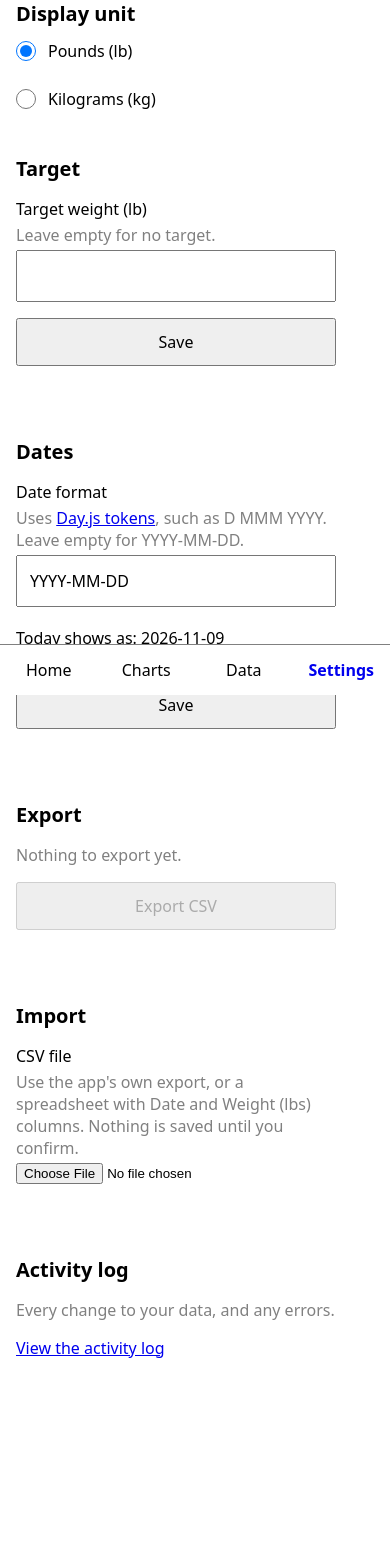
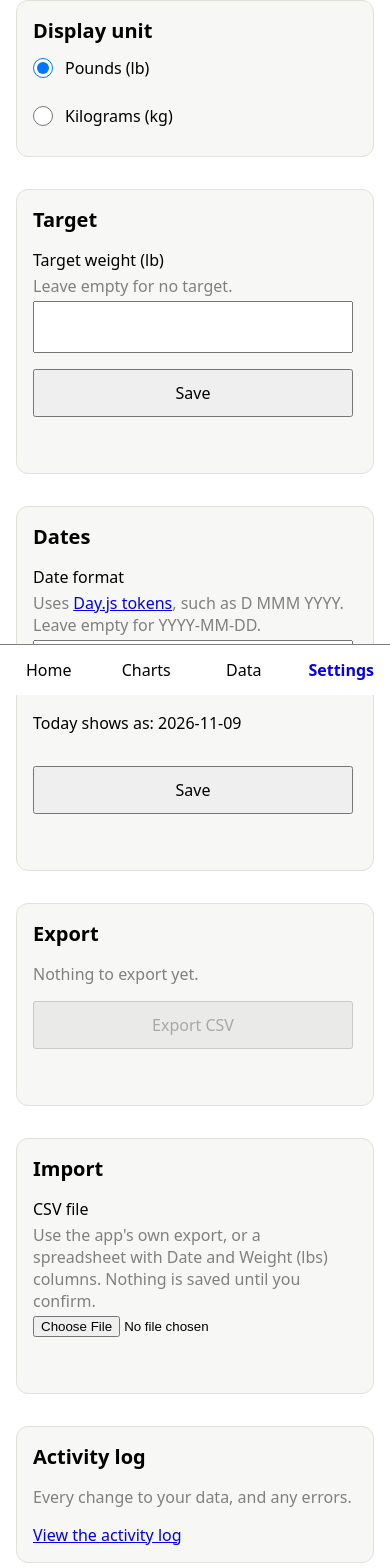
Before and after one commit to LeonKeithFranco/weight-tracker-react, a React (Vite) app: page /settings in a window 390 px wide. Shown: the part 149-1717 px from the top of the page. Before the commit the page ends 1588 px from the top, so only its background shows below. Built offline with nearby package versions, Linux system fonts and the light colour scheme.

Commit message:
feat(layout): group the Settings sections in cards
Preferences sit in the left column and data in the right on wide
screens, each stacking its cards at their own heights. On phones the
order is unchanged. The unused stack class is removed.

Co-Authored-By: Claude Opus 5.5 <noreply@anthropic.com>

```diff
--- a/src/components/forms.module.css
+++ b/src/components/forms.module.css
@@ -1,10 +1,3 @@
-/* Stacks a screen's forms with space between them. */
-.stack {
-  display: flex;
-  flex-direction: column;
-  gap: 2rem;
-}
-
 .form {
   display: flex;
   flex-direction: column;
--- /dev/null
+++ b/src/screens/SettingsScreen.module.css
@@ -0,0 +1,24 @@
+/* Phones: one card per row, preferences first, then data. */
+.layout {
+  display: grid;
+  gap: 2rem;
+}
+
+/* Each column stacks its cards at their own heights. */
+.column {
+  display: flex;
+  flex-direction: column;
+  gap: 2rem;
+}
+
+/* Wider screens: preferences on the left and data on the right, since each
+   form is at most 20rem wide and a full-width card would be mostly empty.
+   The columns don't share rows, so a card never stretches to match one
+   beside it, and an import preview only lengthens its own column. `start`
+   keeps the shorter column at its own height too. */
+@media (min-width: 48rem) {
+  .layout {
+    grid-template-columns: repeat(2, minmax(0, 1fr));
+    align-items: start;
+  }
+}
--- a/src/screens/SettingsScreen.tsx
+++ b/src/screens/SettingsScreen.tsx
@@ -1,5 +1,6 @@
 import { useId } from "react";
 import { Link } from "react-router";
+import { Card } from "../components/Card";
 import { CsvExport } from "../components/CsvExport";
 import { CsvImport } from "../components/CsvImport";
 import { DateFormatForm } from "../components/DateFormatForm";
@@ -7,6 +8,7 @@ import { TargetWeightForm } from "../components/TargetWeightForm";
 import { UnitSetting } from "../components/UnitSetting";
 import styles from "../components/forms.module.css";
 import { useData } from "../data/dataContext";
+import layoutStyles from "./SettingsScreen.module.css";
 
 export function SettingsScreen() {
   const { settings } = useData();
@@ -15,20 +17,41 @@ export function SettingsScreen() {
   return (
     <>
       <h1>Settings</h1>
-      <div className={styles.stack}>
+      <div className={layoutStyles.layout}>
+        {/* Preferences: how the app shows things. */}
+        <div className={layoutStyles.column}>
+          <Card>
             <UnitSetting />
+          </Card>
+          <Card>
             {/* A new key gives a fresh form, so the field shows the target in the new unit. */}
             <TargetWeightForm key={settings.displayUnit} />
+          </Card>
+          <Card>
             <DateFormatForm />
+          </Card>
+        </div>
+        {/* Data: getting weigh-ins in and out, and the record of changes. */}
+        <div className={layoutStyles.column}>
+          <Card>
             <CsvExport />
+          </Card>
+          <Card>
             <CsvImport />
-        <section className={styles.form} aria-labelledby={`${id}-log-heading`}>
+          </Card>
+          <Card>
+            <section
+              className={styles.form}
+              aria-labelledby={`${id}-log-heading`}
+            >
               <h2 id={`${id}-log-heading`}>Activity log</h2>
               <p className={styles.hint}>
                 Every change to your data, and any errors.
               </p>
               <Link to="/settings/log">View the activity log</Link>
             </section>
+          </Card>
+        </div>
       </div>
     </>
   );
```
Lines whose indentation alone changed are shown as unchanged.
